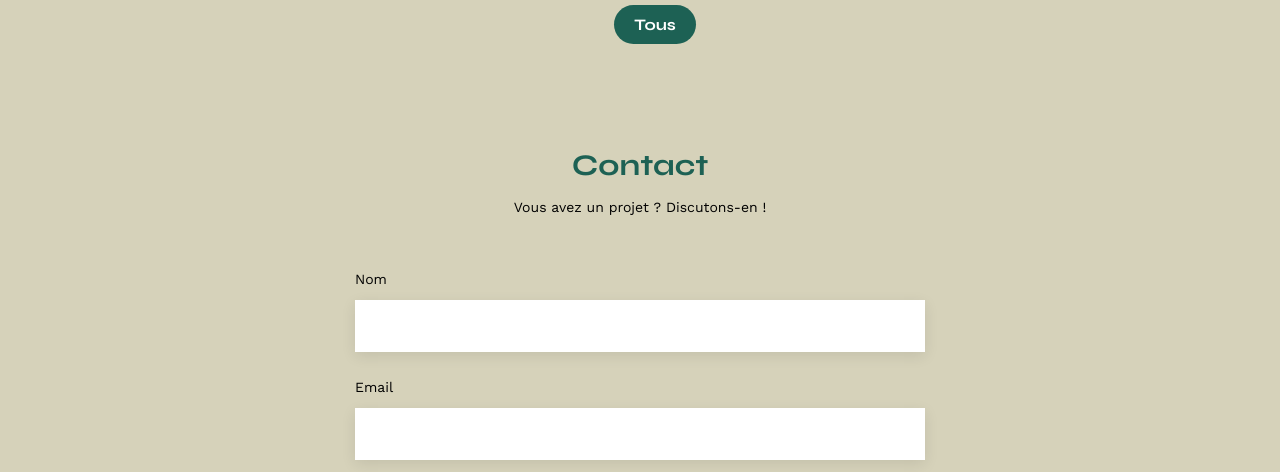
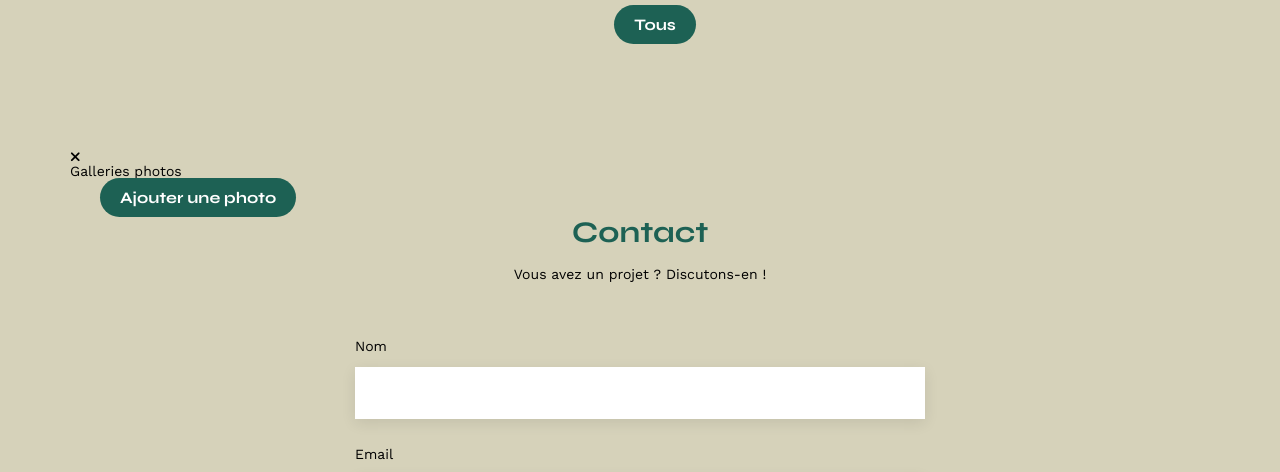
Before and after one commit to BangalyLeDeveloppeur/BangalyLeDeveloppeurprojet6.github, a website: page FrontEnd/index.html in a window 1280 px wide. Shown: the part 590-1062 px from the top of the page. Drawn offline with nearby package versions, Linux system fonts and the light colour scheme; no server answers.

Commit message:
creation de modal dans  le html

```diff
--- a/FrontEnd/index.html
+++ b/FrontEnd/index.html
@@ -51,6 +51,17 @@
 		<div class="gallery">
 		</div>
 	</section>
+
+		<div class="containerModal">
+			<div class="modalGallerie">
+				<span><i class="fa-solid fa-xmark"></i></span>
+				<h3>Galleries photos</h3>
+				<div class="galleriesModol"></div>
+				<button>Ajouter une photo</button>
+			</div>
+		</div>
+
+
 	<section id="contact">
 		<h2>Contact</h2>
 		<p>Vous avez un projet ? Discutons-en !</p>
```
